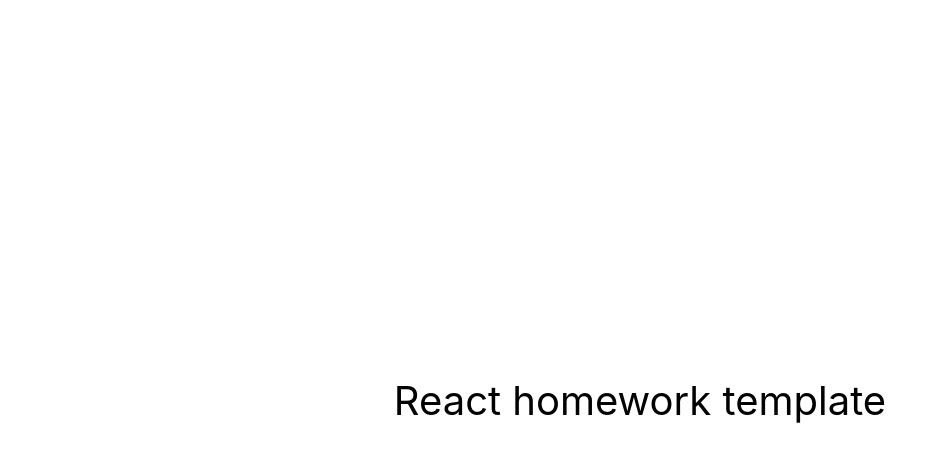
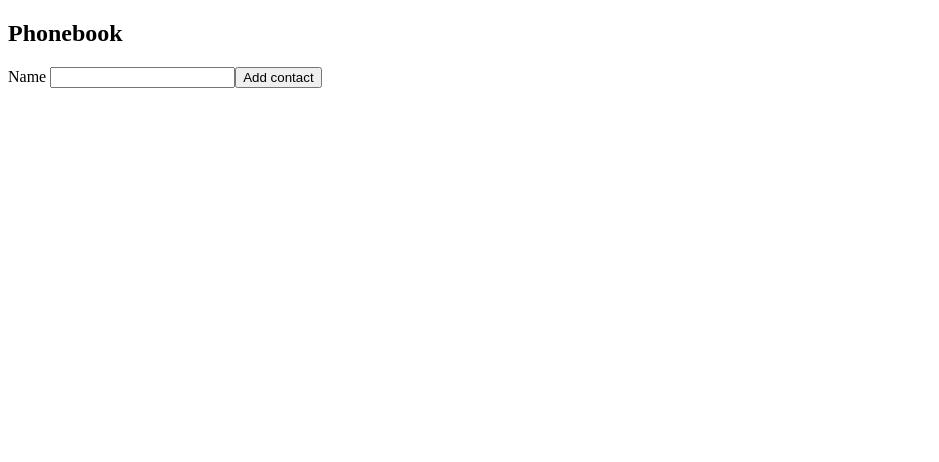
Before and after one commit to Slav-0N/goit-react-hw-02-phonebook, a React (Create React App) app: page / in a window 1280 px wide. Shown: the top 462 px of the page, without its empty margins (0-939 px from the left). Built offline with nearby package versions, Linux system fonts and the light colour scheme.

Commit message:
не знаю як створити список

```diff
--- a/src/components/App.jsx
+++ b/src/components/App.jsx
@@ -1,16 +1,5 @@
+import Form from './Form/Form';
+
 export const App = () => {
-  return (
-    <div
-      style={{
-        height: '100vh',
-        display: 'flex',
-        justifyContent: 'center',
-        alignItems: 'center',
-        fontSize: 40,
-        color: '#010101'
-      }}
-    >
-      React homework template
-    </div>
-  );
+  return <Form />;
 };
--- /dev/null
+++ b/src/components/Form/Form.jsx
@@ -0,0 +1,37 @@
+import React from 'react';
+import { Component } from 'react';
+
+class Form extends Component {
+  state = {
+    inputValue: '',
+  };
+
+  handleChange = ({ target: { value } }) => {
+    this.setState({ inputValue: value });
+  };
+  render() {
+    console.log('inputValue >>>', this.state.inputValue);
+    return (
+      <section>
+        <h1>Phonebook</h1>
+        <form>
+          <label htmlFor="name"> Name </label>
+          <input
+            id="name"
+            type="text"
+            name="name"
+            pattern="^[a-zA-Zа-яА-Я]+(([' -][a-zA-Zа-яА-Я ])?[a-zA-Zа-яА-Я]*)*$"
+            title="Name may contain only letters, apostrophe, dash and spaces. For example Adrian, Jacob Mercer, Charles de Batz de Castelmore d'Artagnan"
+            required
+            onChange={this.handleChange}
+            value={this.state.inputValue}
+          />
+
+          <button type="submit"> Add contact </button>
+        </form>
+      </section>
+    );
+  }
+}
+
+export default Form;
--- a/src/index.css
+++ /dev/null
@@ -1,15 +0,0 @@
-@import-normalize; /* bring in normalize.css styles */
-
-body {
-  margin: 0;
-  font-family: -apple-system, BlinkMacSystemFont, 'Segoe UI', 'Roboto', 'Oxygen',
-    'Ubuntu', 'Cantarell', 'Fira Sans', 'Droid Sans', 'Helvetica Neue',
-    sans-serif;
-  -webkit-font-smoothing: antialiased;
-  -moz-osx-font-smoothing: grayscale;
-}
-
-code {
-  font-family: source-code-pro, Menlo, Monaco, Consolas, 'Courier New',
-    monospace;
-}
--- a/src/index.js
+++ b/src/index.js
@@ -1,7 +1,6 @@
 import React from 'react';
 import ReactDOM from 'react-dom/client';
 import { App } from 'components/App';
-import './index.css';
 
 ReactDOM.createRoot(document.getElementById('root')).render(
   <React.StrictMode>
```
